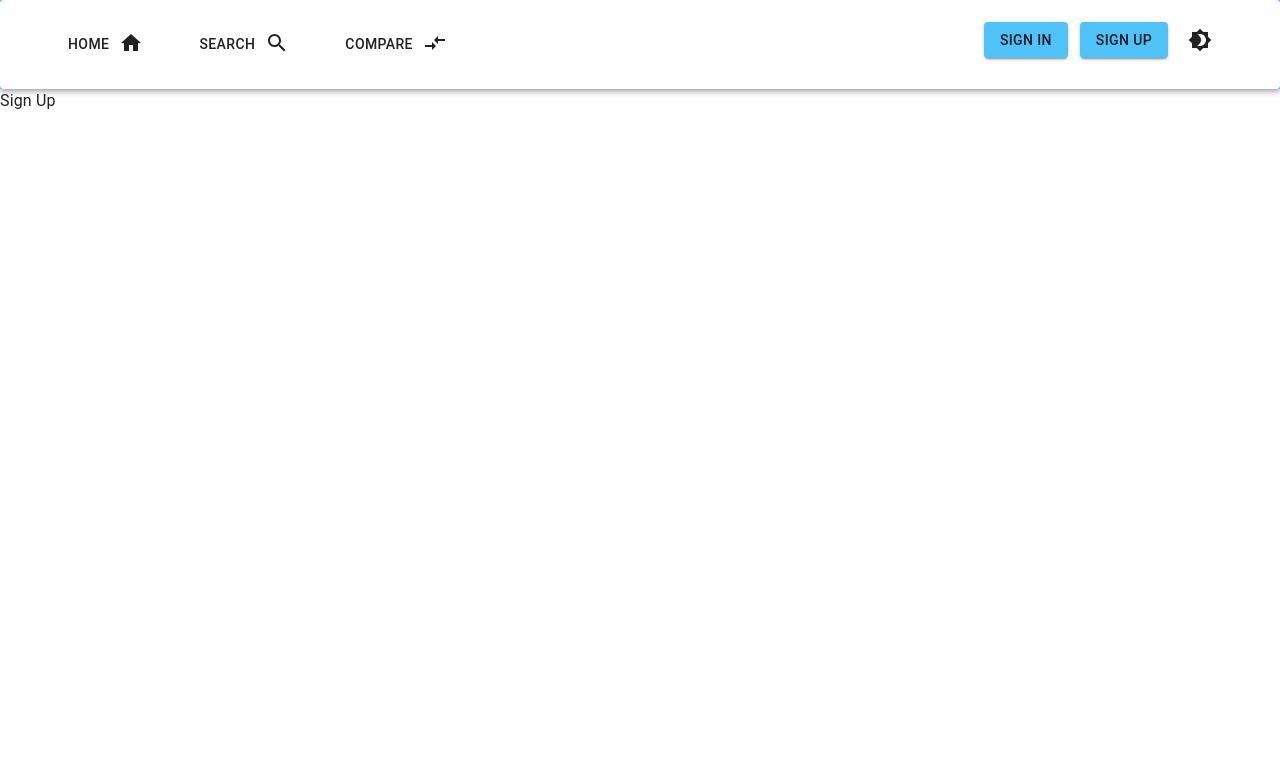
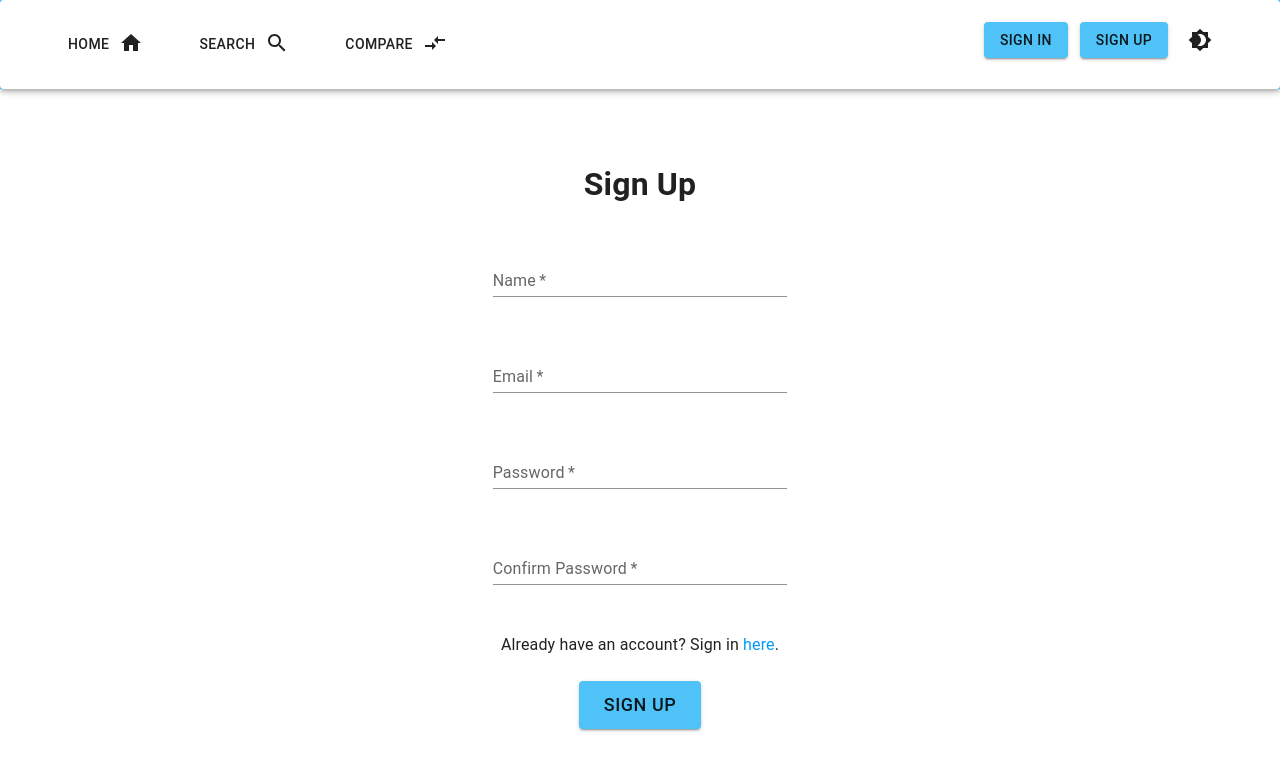
Before and after one commit to dmkhang1101/Best_Fit_Colleges, a React (Create React App) app: page /signup in a window 1280 px wide. Shown: the top 770 px of the page. Built offline with nearby package versions, Linux system fonts and the light colour scheme.

Commit message:
finish log in sign up page + logic

```diff
--- a/src/App.js
+++ b/src/App.js
@@ -19,6 +19,7 @@ import CssBaseline from '@mui/material/CssBaseline';
 import HomeIcon from '@mui/icons-material/Home';
 import SearchIcon from '@mui/icons-material/Search';
 import CompareArrowsIcon from '@mui/icons-material/CompareArrows';
+import Avatar from '@mui/material/Avatar';
 import { useNavigate } from 'react-router-dom';
 import { UserContext } from './controllers/User.js';
 
@@ -26,11 +27,19 @@ const ColorModeContext = React.createContext({ toggleColorMode: () => {} });
 const pages = ['Home','Search','Compare']
 const icons = [ <HomeIcon/>, <SearchIcon/>, <CompareArrowsIcon/> ]
 
+function stringAvatar(name) {
+    return {
+      children: `${name.split(' ')[0][0]}${name.split(' ')[1][0]}`,
+    };
+  }
+
+
 function Header (){
     const navigate = useNavigate()
     const theme = useTheme();
     const colorMode = React.useContext(ColorModeContext);
     const user = React.useContext(UserContext);
+    const username = 'Khang Do';
 
     const handleReset = (page) => {
         if (page === "Home"){
@@ -84,7 +93,8 @@ function Header (){
                     <div className = "header_buttons">
                         {user.isLoggedIn ?
                         <div className = "header_button">
-                            Welcome, User.
+                            <div>Welcome, {username}.</div>
+                            <Avatar {...stringAvatar(username)} />
                         </div> :
                         <div className = "header_button">
                             <Button variant="contained" onClick = {() => navigate('signin')}>Sign In</Button>
--- /dev/null
+++ b/src/pages/Sign In/SignIn.css
@@ -0,0 +1,25 @@
+.signIn{
+    background-color: inherit;
+    display: flex;
+    flex-direction: column;
+    justify-content: center;
+    align-items:center;
+    padding: 50px 50px;
+}
+
+.wrapper{
+    padding : 20px;
+    display: flex;
+    flex-direction: column;
+    align-items: center;
+    width: 45%;
+    border-radius: 10px;
+}
+
+.link_signup{
+    color:rgb(0, 153, 255);
+}
+
+text:hover{
+    border-bottom : 2px solid rgb(0, 153, 255);
+}
--- a/src/pages/Sign In/SignIn.js
+++ b/src/pages/Sign In/SignIn.js
@@ -1,8 +1,51 @@
+import './SignIn.css'
+import TextField from '@mui/material/TextField';
+import Button from '@mui/material/Button';
+import { useNavigate } from 'react-router-dom';
+import { useState, useContext }from 'react';
+import { UserContext } from '../../controllers/User';
 
 function SignIn(){
+    const user = useContext(UserContext)
+    const navigate = useNavigate()
+    const [email, setEmail] = useState('')
+    const [password, setPassword] = useState('')
+
+    const handleSignIn = () => {
+        if (email === '' || password === ''){
+            alert('Please fill in all required fields.')
+            return
+        }
+        //User Authentication and Set Global User Object.
+        user.setLogIn(true)
+        navigate('/')
+    }
     return (
         <div className = "signIn">
-            Sign In
+            <h1>Sign In</h1>
+            <div className = "wrapper">
+                <TextField
+                required
+                id="standard-required"
+                label="Email"
+                variant="standard"
+                sx={{ width: '60%' }}
+                onChange = {(e,value) => setEmail(e.target.value)}
+                />
+                <TextField
+                required
+                id="standard-required"
+                label="Password"
+                variant="standard"
+                sx={{ width: '60%' , m : 6 }}
+                onChange = {(e,value) => setPassword(e.target.value)}
+                type={'password'}
+                />
+                <div>Don't have an account? Sign up <text className = "link_signup" onClick = {() => navigate('../signup')}>here</text>.</div>
+                <Button variant="contained" sx={{ width: '25%', m : 3, p : 1, fontSize: 18 }} onClick = {handleSignIn}>
+                    Sign In
+                </Button>
+            </div>
         </div>
     )
 }
--- /dev/null
+++ b/src/pages/Sign Up/SignUp.css
@@ -0,0 +1,8 @@
+.signUp{
+    background-color: inherit;
+    display: flex;
+    flex-direction: column;
+    justify-content: center;
+    align-items:center;
+    padding: 50px 50px;
+}
--- a/src/pages/Sign Up/SignUp.js
+++ b/src/pages/Sign Up/SignUp.js
@@ -1,8 +1,75 @@
+import './SignUp.css'
+import TextField from '@mui/material/TextField';
+import Button from '@mui/material/Button';
+import { useNavigate } from 'react-router-dom';
+import { useState, useContext }from 'react';
+import { UserContext } from '../../controllers/User';
 
 function SignUp(){
+    const user = useContext(UserContext)
+    const navigate = useNavigate()
+    const [name, setName] = useState('')
+    const [email, setEmail] = useState('')
+    const [password, setPassword] = useState('')
+    const [confirm, setConfirm] = useState('')
+
+    const handleSignUp = () => {
+        if (name === '' || email === '' || password === '' || confirm === ''){
+            alert('Please fill in all required fields.')
+            return
+        }
+        if (password !== confirm){
+            alert('Passwords do not match.')
+            return
+        }
+        // Create user and add to Database, fetch and Set Global User Object.
+        user.setLogIn(true)
+        navigate('/')
+    }
+
     return (
         <div className = "signUp">
-            Sign Up
+            <h1>Sign Up</h1>
+            <div className = "wrapper">
+                <TextField
+                required
+                id="standard-required"
+                label="Name"
+                variant="standard"
+                sx={{ width: '60%' }}
+                onChange = {(e,value) => setName(e.target.value)}
+                />
+                <TextField
+                required
+                id="standard-required"
+                label="Email"
+                variant="standard"
+                sx={{ width: '60%' , mt : 6 }}
+                onChange = {(e,value) => setEmail(e.target.value)}
+                />
+                <TextField
+                required
+                id="standard-required"
+                label="Password"
+                variant="standard"
+                sx={{ width: '60%' , mt : 6 }}
+                onChange = {(e,value) => setPassword(e.target.value)}
+                type={'password'}
+                />
+                <TextField
+                required
+                id="standard-required"
+                label="Confirm Password"
+                variant="standard"
+                sx={{ width: '60%' , m : 6 }}
+                onChange = {(e,value) => setConfirm(e.target.value)}
+                type={'password'}
+                />
+                <div>Already have an account? Sign in <text className = "link_signup" onClick = {() => navigate('../signin')}>here</text>.</div>
+                <Button variant="contained" sx={{ width: '25%', m : 3, p : 1, fontSize: 18 }} onClick = {handleSignUp}>
+                    Sign Up
+                </Button>
+            </div>
         </div>
     )
 }
```
